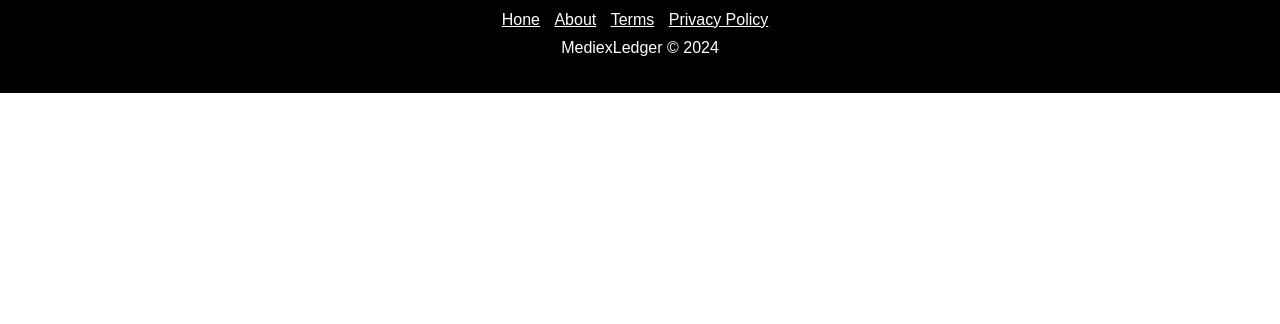
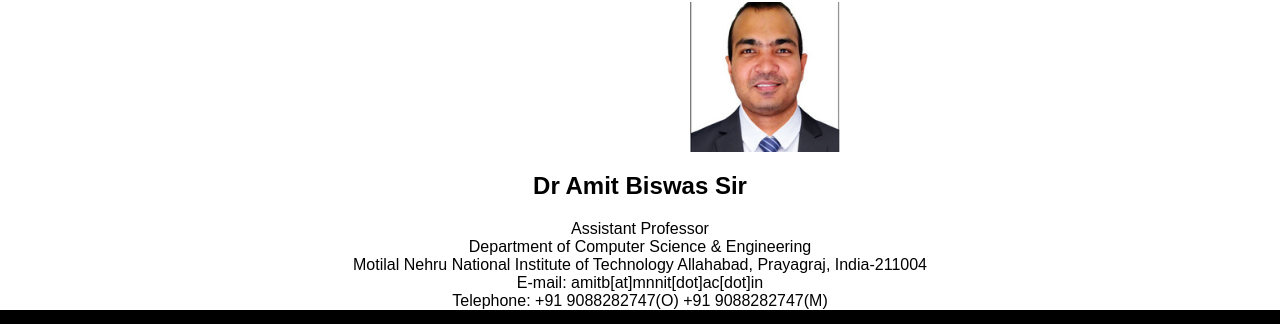
Before and after one commit to ankita-46/MediexLedger, a website: page src/about.html in a window 1280 px wide. Shown: the part 734-1058 px from the top of the page. Before the commit the page ends 827 px from the top, so only its background shows below. Drawn offline with Linux system fonts and the light colour scheme.

Commit message:
new changes on blockchain
new changes on blockchain

```diff
--- a/src/about.html
+++ b/src/about.html
@@ -59,6 +59,23 @@
       </div>
     </div>
   </div>
+  <div class="container">
+    <div class="text-section">
+      <h2 style="text-align: center; color: rgb(55, 82, 8);"> Project Mentor</h2>
+      <div class="photo" style="align-items: center;">
+        <img  src="image/sir.jpeg" alt="Amit Bishwas Sir Photo" style="align-items: center;">
+
+      </div>
+      <h2 style="text-align: center;">Dr Amit Biswas Sir</h2>
+      <p>Assistant Professor</p>
+        <p>Department of Computer Science & Engineering</p>
+        <p>Motilal Nehru National Institute of Technology Allahabad, Prayagraj, India-211004</p>
+        <p>E-mail: amitb[at]mnnit[dot]ac[dot]in</p>
+        <p>Telephone: +91 9088282747(O) +91 9088282747(M)</p>
+    </div>
+  </div>
+
+
   <footer style="text-align: center; padding: 20px 0; background-color: black;">
     <div class="container" style="display: flex; flex-direction: column; align-items: center;">
       <div class="icons" style="margin-bottom: 20px;">
@@ -73,6 +90,7 @@
         <li class="list-inline-item" style="display: inline-block; margin-right: 10px;"><a href="#" style="color: white;">Privacy Policy</a></li>
       </ul>
       <p class="copyright" style="margin-top: 10px; color: white;">MediexLedger © 2024</p>
+      <p class="copyright" style="margin-top: -20px; color: white;">(Under Supervision of Amit Biswas Sir)</p>
     </div>
   </footer>
 </body>
--- a/src/css/new.css
+++ b/src/css/new.css
@@ -67,10 +67,10 @@ body {
 }
 
 .contact img {
-  width: 150px;
-  height: 150px;
+  width: 200px;
+  height: 200px;
   border-radius: 50%;
-  object-fit: cover;
+  object-fit: contain;
   margin-bottom: 10px;
 }
 
@@ -90,3 +90,38 @@ body {
 .contact .details a:hover {
   text-decoration: underline;
 }
+/* sir */
+.container {
+  text-align: center;
+}
+
+.text-section {
+
+  text-align: center;
+}
+
+.photo {
+  align-items: center;
+  margin-left: 690px;
+  width: 150px; /* Adjust size as needed */
+  height: 150px; /* Adjust size as needed */
+  background-color: #ccc; /* Placeholder background color */
+  margin-top: 10px;
+  margin-bottom: 10px;
+}
+
+.photo img {
+  width: 100%;
+  height: 100%;
+  object-fit: cover;
+  align-content: center;
+  justify-content: center;
+}
+
+.text-section p {
+  margin: 0;
+}
+
+.text-section p:first-child {
+  font-weight: bold;
+}
```
Also changed, not shown: src/addSeller.html (+1 -0 lines), src/addmedicine.html (+1 -0 lines), src/consumer.html (+1 -0 lines), src/consumerPurchaseHistory.html (+1 -0 lines), src/contract.html (+1 -0 lines), src/gallery.html (+1 -0 lines), src/index.html (+4 -2 lines), src/manufacturer.html (+1 -0 lines), src/querySeller.html (+1 -0 lines), src/querymedicines.html (+1 -0 lines), src/seller.html (+1 -0 lines), src/sellmedicineManufacturer.html (+1 -0 lines), src/sellmedicineSeller.html (+1 -0 lines), src/verifymedicines.html (+1 -0 lines), 1 more files.
